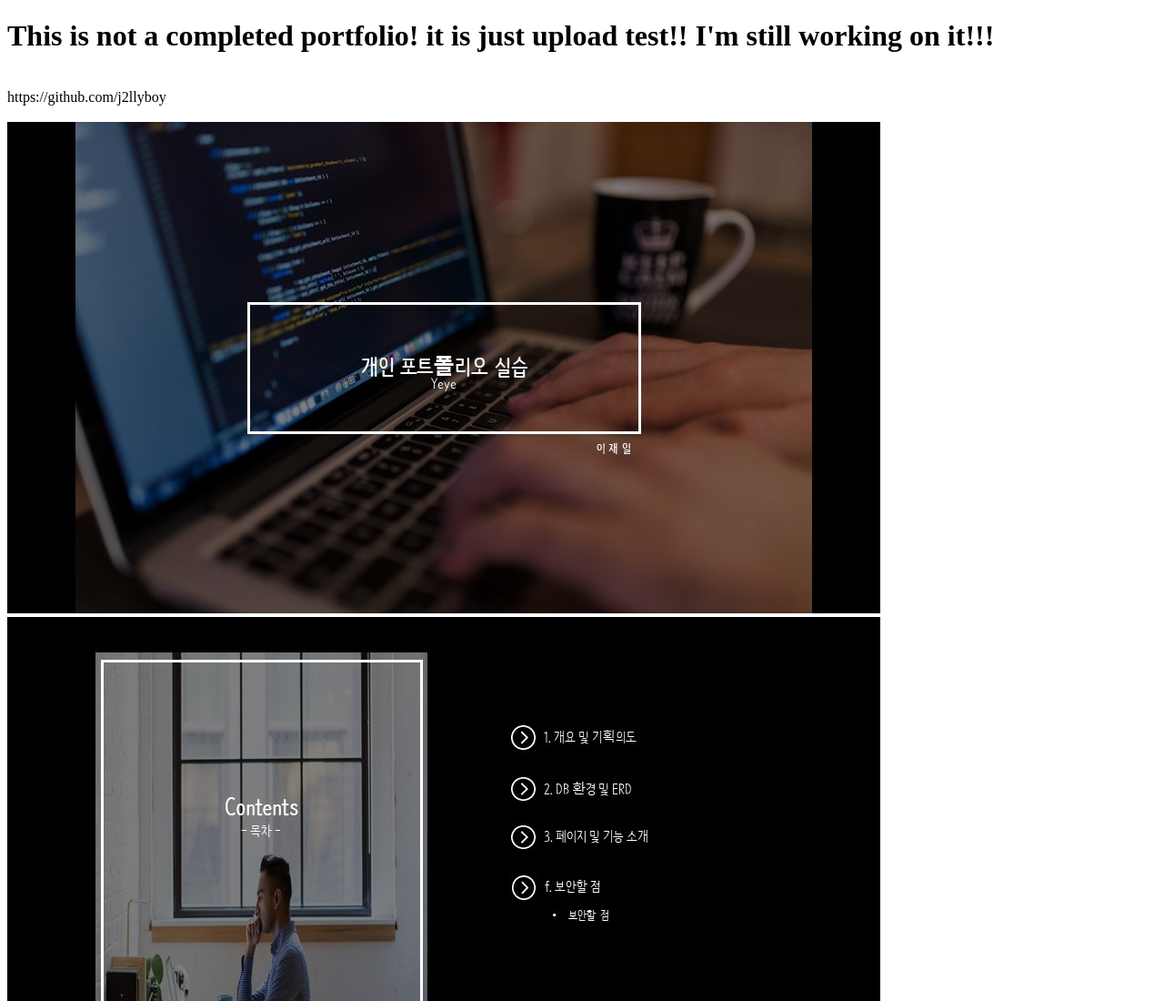
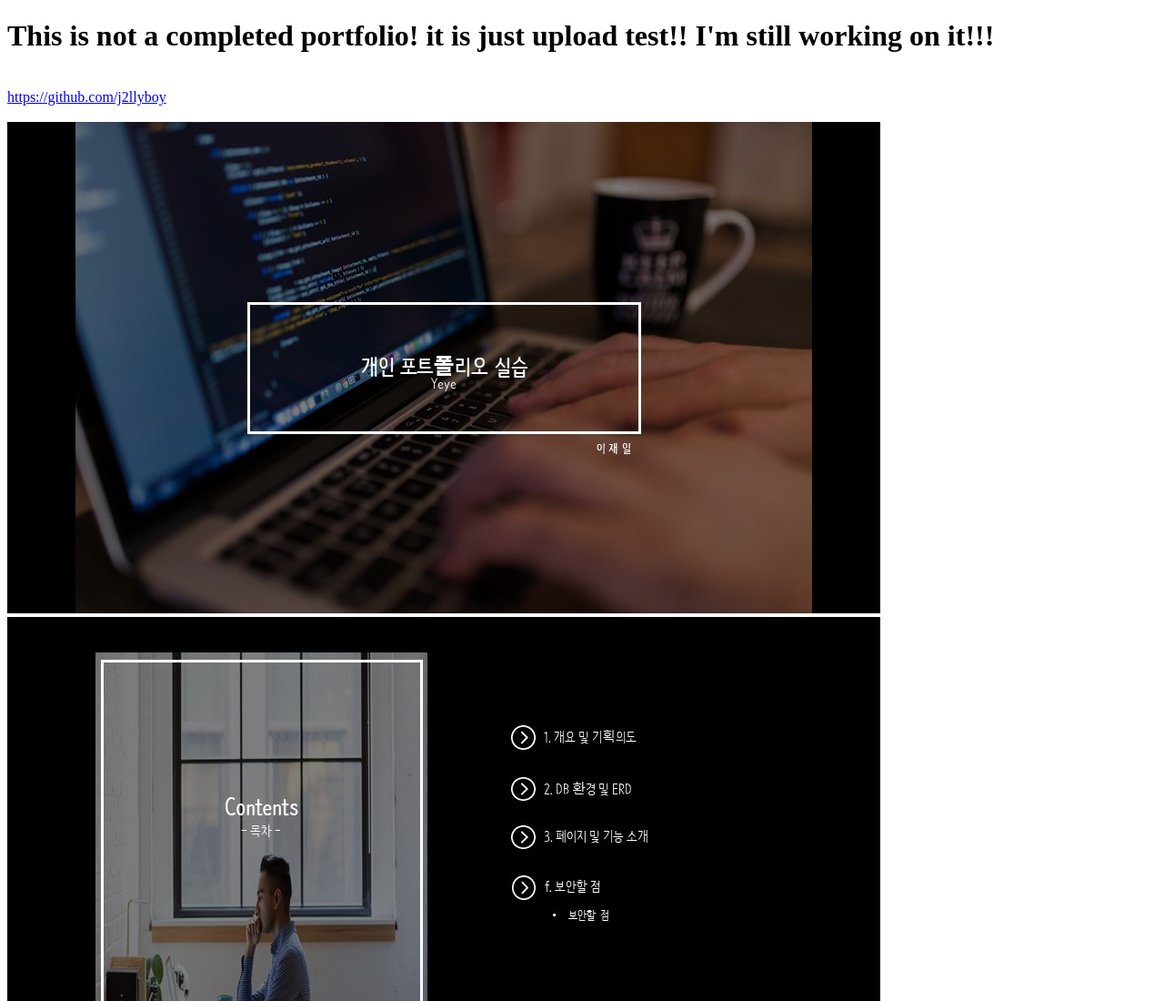
Before and after one commit to j2llyboy/MyPortfAtGR, a plain HTML site: page index.html in a window 1280 px wide. Shown: the top 1100 px of the page at 91% size. Drawn offline with Linux system fonts and the light colour scheme.

Commit message:
Update index.html

```diff
--- a/index.html
+++ b/index.html
@@ -8,7 +8,8 @@
   <h1>This is not a completed portfolio!
     it is just upload test!! I'm still working on it!!!</h1>
   <br>
-  https://github.com/j2llyboy
+  <a href="https://github.com/j2llyboy">https://github.com/j2llyboy</a>
+
   <br><br>
 
   <img alt="" src="ppt1.JPG">
```
